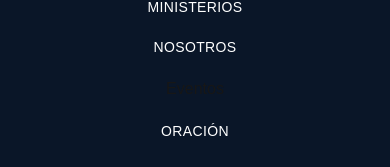
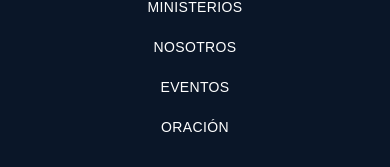
Before and after one commit to Sosagz09/shekinah-church, a Next.js app: page / in a window 390 px wide. Both pictures are taken after a click on the label 344 px from the left and 49 px from the top of the page. Shown: the part 207-374 px from the top of the page. Built offline with nearby package versions, Linux system fonts and the light colour scheme.

Commit message:
UPPERCASE EN EVENTOS

```diff
--- a/src/components/Navbar.js
+++ b/src/components/Navbar.js
@@ -36,7 +36,7 @@ export default function Navbar() {
         <a href="/mensajes" className="text-white text-sm uppercase tracking-wide">Mensajes</a>
         <a href="/ministerios" className="text-white text-sm uppercase tracking-wide">Ministerios</a>
         <a href="/nosotros" className="text-white text-sm uppercase tracking-wide">Nosotros</a>
-        <a href="/eventos" className="hover:text-blue-400">Eventos</a>
+        <a href="/eventos" className="text-white text-sm uppercase tracking-wide">Eventos</a>
         <a href="/oracion" className="text-white text-sm uppercase tracking-wide">Oración</a>
       </div>
     </nav>
```
